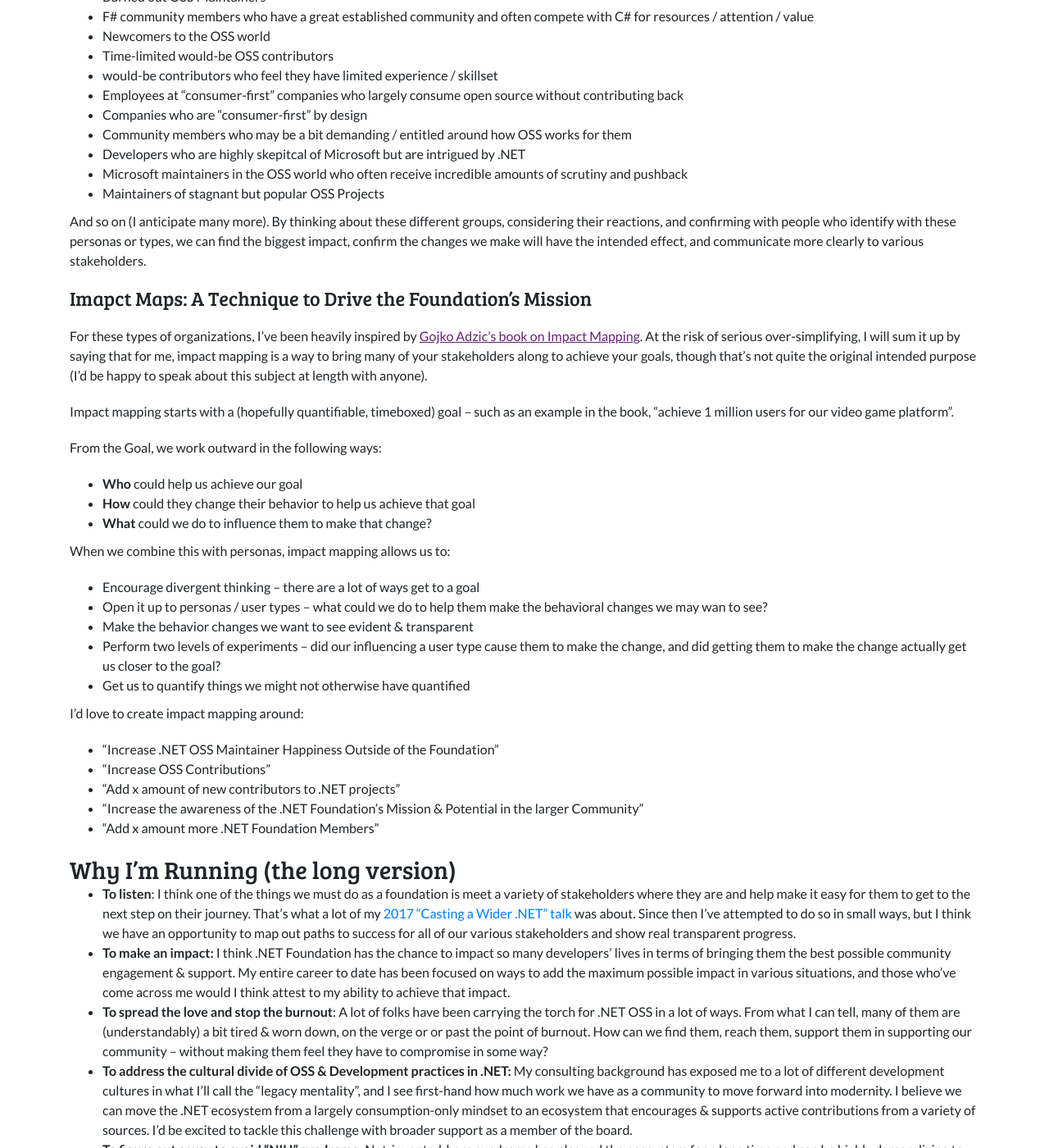
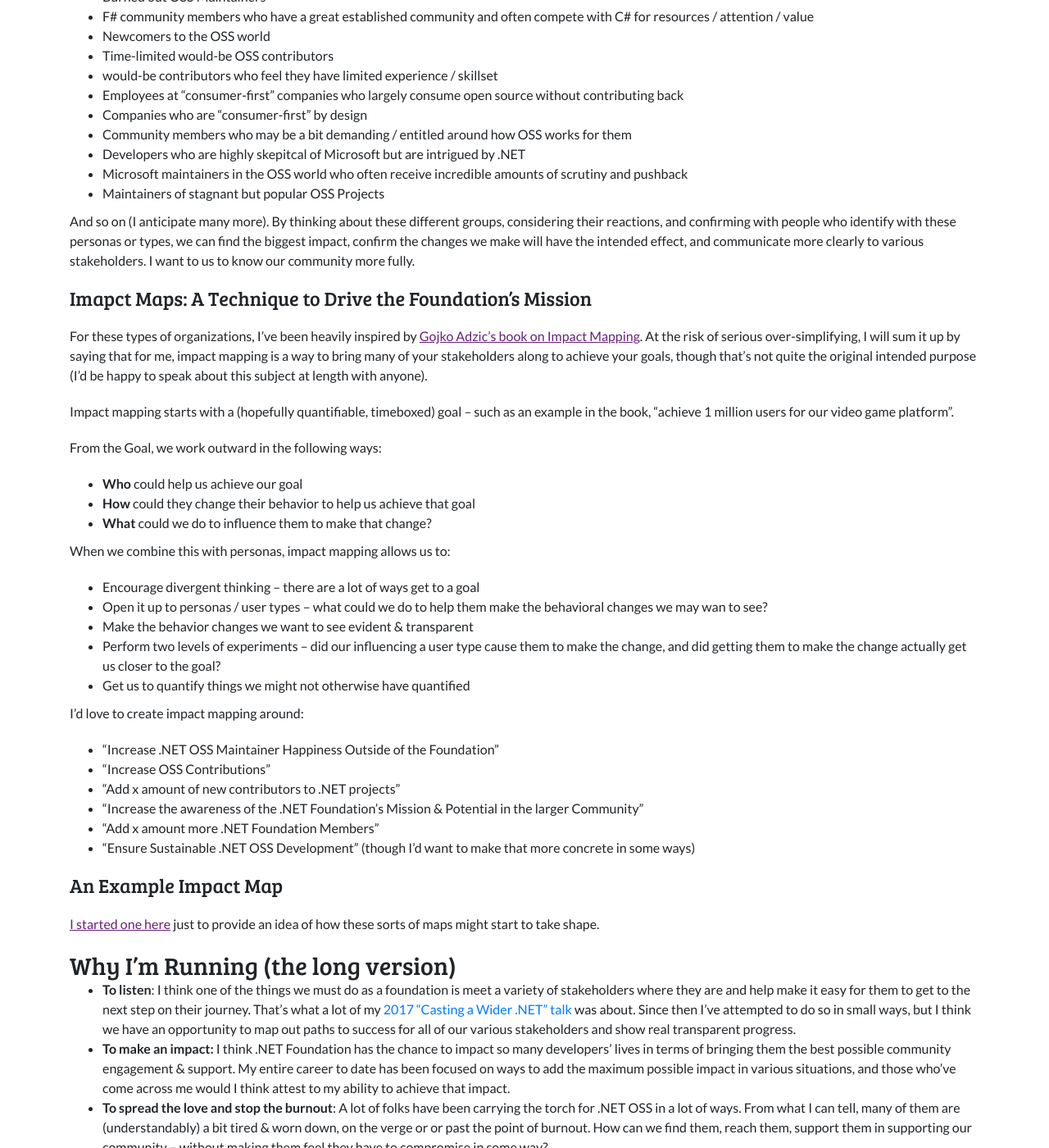
Before and after one commit to dotnet-foundation/election, a Jekyll site: the page built from _campaign-2019/sean-killeen.md, in a window 1280 px wide and 1400 px high, scrolled down 584 px. Shown: the whole window at 82% size. Built offline with Jekyll 4.4.1, drawn with Linux system fonts in a browser that asks for light colours; nearby versions of some CDN libraries; comment, search, counter and statistics services are not loaded.

Commit message:
More content.

```diff
--- a/_campaign-2019/sean-killeen.md
+++ b/_campaign-2019/sean-killeen.md
@@ -26,7 +26,7 @@ I believe that if we're going to serve the various members of our community, we
 * Microsoft maintainers in the OSS world who often receive incredible amounts of scrutiny and pushback
 * Maintainers of stagnant but popular OSS Projects
 
-And so on (I anticipate many more). By thinking about these different groups, considering their reactions, and confirming with people who identify with these personas or types, we can find the biggest impact, confirm the changes we make will have the intended effect, and communicate more clearly to various stakeholders.
+And so on (I anticipate many more). By thinking about these different groups, considering their reactions, and confirming with people who identify with these personas or types, we can find the biggest impact, confirm the changes we make will have the intended effect, and communicate more clearly to various stakeholders. I want to us to know our community more fully.
 
 ### Imapct Maps: A Technique to Drive the Foundation's Mission
 
@@ -55,6 +55,11 @@ I'd love to create impact mapping around:
 * "Add x amount of new contributors to .NET projects"
 * "Increase the awareness of the .NET Foundation's Mission & Potential in the larger Community"
 * "Add x amount more .NET Foundation Members"
+* "Ensure Sustainable .NET OSS Development" (though I'd want to make that more concrete in some ways)
+
+### An Example Impact Map
+
+[I started one here](https://mm.tt/1231198148?t=SYw6GdceY6) just to provide an idea of how these sorts of maps might start to take shape.
 
 ## Why I'm Running (the long version)
 
```
